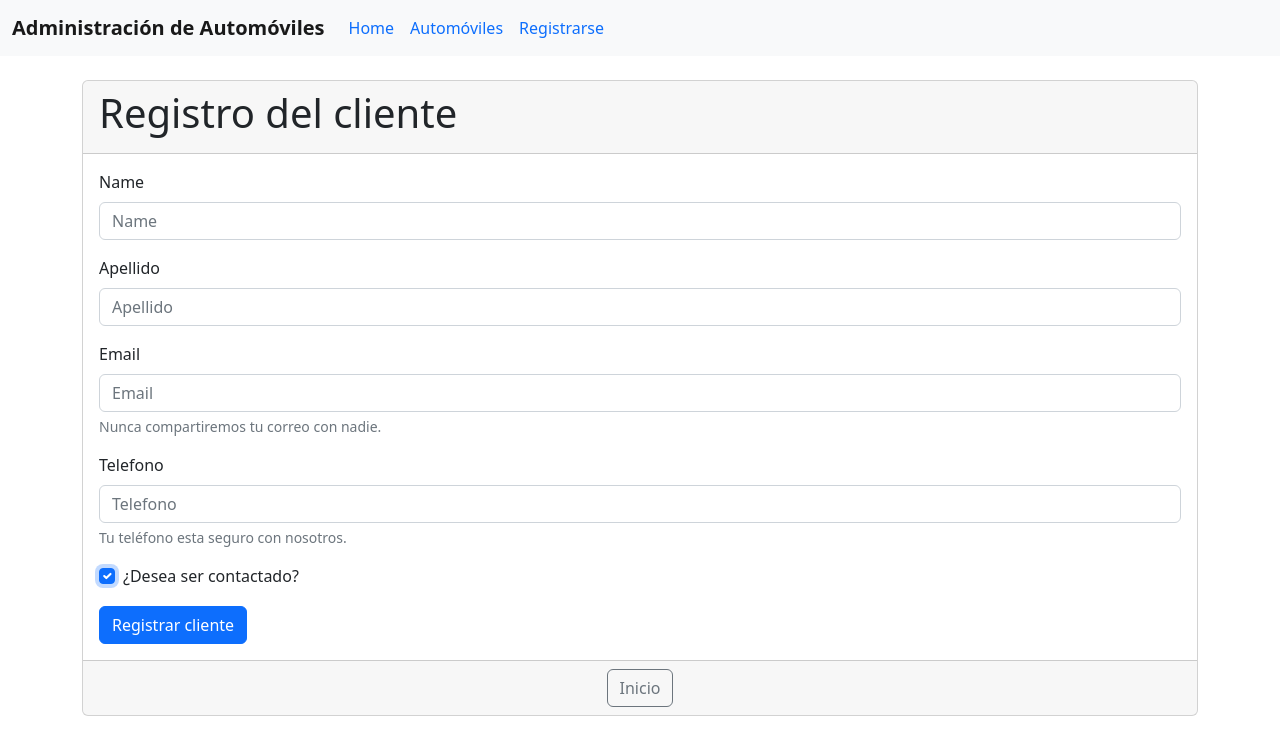
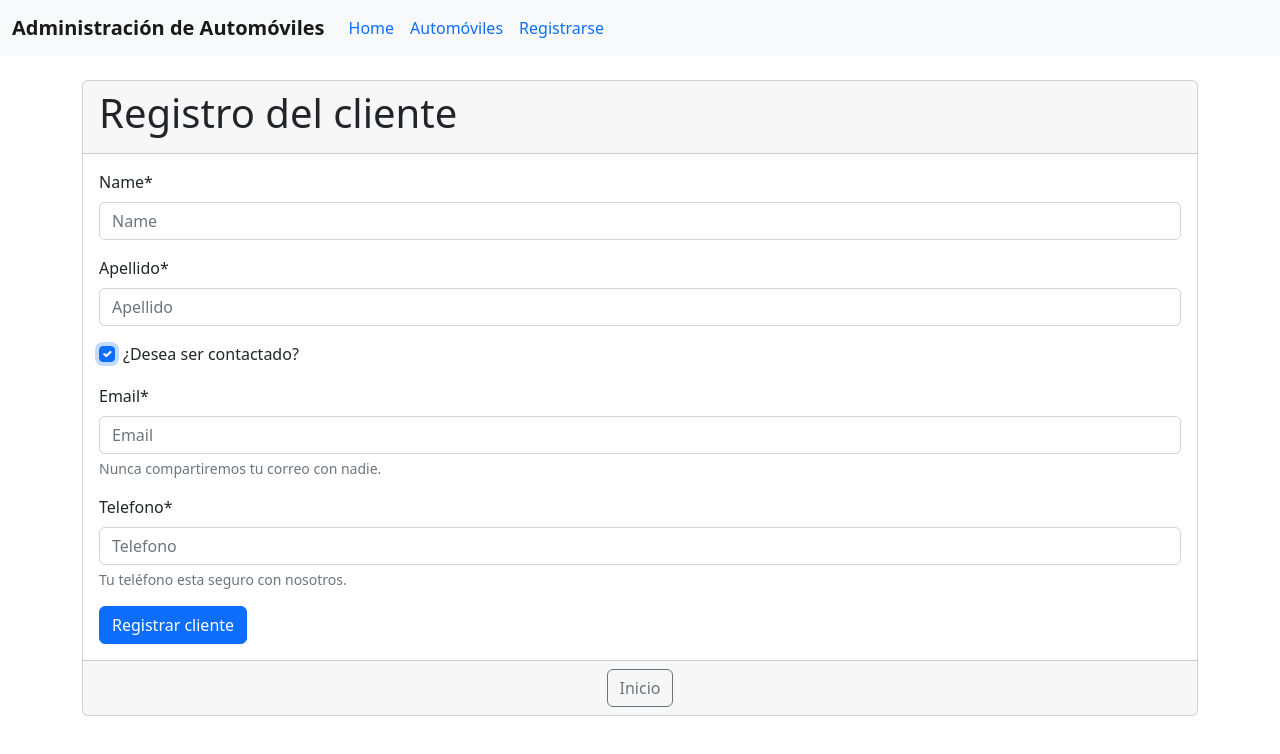
Before and after one commit to realmiranda/ejercicioGit, an Angular app: page /signup in a window 1280 px wide. Both pictures are taken after a click on the checkbox "¿Desea ser contactado?". Shown: the top 754 px of the page. Built offline with nearby package versions, Linux system fonts and the light colour scheme.

Commit message:
Actualizacion

```diff
--- a/src/app/data/car.ts
+++ b/src/app/data/car.ts
@@ -6,7 +6,8 @@ export const CAR_HEADER = [
   { id: "modelo", label: "Modelo"},
   { id: "anio", label: "Año"},
   { id: "calificacion", label: "Calificación"},
-  { id: "usuario", label: "Usuario"},
+  { id: "usuario", label: "Creado por:"},
+  { id: "usuario_mod", label: "Actualizado por:"},
 ];
 
 export const CAR_LIST = [
--- a/src/app/interfaces/car.ts
+++ b/src/app/interfaces/car.ts
@@ -8,6 +8,7 @@ export interface Auto {
   anio: number,
   calificacion: number,
   usuario?: string,
+  usuario_mod?: string,
 
   name?: string,
   color?: string,
--- a/src/app/pages/car-details/car-details.component.html
+++ b/src/app/pages/car-details/car-details.component.html
@@ -27,7 +27,7 @@
                 type="text"
                 [ngClass]="{'form-control-plaintext': !isEditable, 'form-control': isEditable}"
                 id="code"
-                formControlName="codigo">
+                formControlName="codigo" required>
             </div>
           </div>
           <div class="mb-3 row">
@@ -37,7 +37,8 @@
                 type="text"
                 [ngClass]="{'form-control-plaintext': !isEditable, 'form-control': isEditable}"
                 id="marca"
-                formControlName="marca">
+                formControlName="marca" required>
+              <app-validation-message [submitted]="wasValidated" [control]="formCar.controls['marca']"/>
             </div>
           </div>
           <div class="mb-3 row">
@@ -47,7 +48,8 @@
                 type="text"
                 [ngClass]="{'form-control-plaintext': !isEditable, 'form-control': isEditable}"
                 id="model"
-                formControlName="modelo">
+                formControlName="modelo" required>
+              <app-validation-message [submitted]="wasValidated" [control]="formCar.controls['modelo']"/>
             </div>
           </div>
           <div class="mb-3 row">
@@ -57,7 +59,8 @@
                 type="text"
                 [ngClass]="{'form-control-plaintext': !isEditable, 'form-control': isEditable}"
                 id="year"
-                formControlName="anio">
+                formControlName="anio" required minlength="4">
+              <app-validation-message [submitted]="wasValidated" [control]="formCar.controls['anio']"/>
             </div>
           </div>
           <div class="mb-3 row">
@@ -69,7 +72,8 @@
                 [ngClass]="{'form-control-plaintext': !isEditable, 'form-control': isEditable}"
                 id="stars"
                 formControlName="calificacion"
-                *ngIf="isEditable">
+                *ngIf="isEditable" required>
+              <app-validation-message [submitted]="wasValidated" [control]="formCar.controls['calificacion']"/>
             </div>
           </div>
         </form>
--- a/src/app/pages/car-list/car-list.component.html
+++ b/src/app/pages/car-list/car-list.component.html
@@ -15,7 +15,7 @@
         <label>FILTRAR POR:</label>
       </div>
       <div class="col-md-12">
-        <input type="text" class="form-control w-100" [(ngModel)]="filterBy" (input)="getCars()"/>
+        <input type="text" class="form-control w-100" [(ngModel)]="filterBy" (input)="filterCars()"/>
       </div>
     </div>
     <div class="row">
@@ -34,7 +34,7 @@
     <table class="table" *ngIf="carList.length > 0">
       <thead>
         <tr>
-          <th colspan="7">
+          <th colspan="8">
             <button class="btn btn-success" (click)="toggleImage()">
               {{ showImage ? "Ocultar" : "Mostrar"}} Imágenes
             </button>
@@ -83,6 +83,7 @@
             <app-star [rating]="car.calificacion" (starClick)="onClickStar($event)"></app-star>
           </td>
           <td>{{car.usuario}}</td>
+          <td>{{car.usuario_mod}}</td>
           <td class="pointer text-danger text-center">
             <div class="btn-group" role="group" aria-label="Basic mixed styles example">
               <a class="btn btn-sm btn-primary" [routerLink]="['/car', car.id]">Ver</a>
@@ -130,7 +131,7 @@
           </div>
           <div class="mb-3">
             <label class="form-label" for="inputYear">Año</label>
-            <input type="text" class="form-control" id="inputYear" placeholder="Year" formControlName="anio" required maxlength="4">
+            <input type="text" class="form-control" id="inputYear" placeholder="Year" formControlName="anio" required minlength="4">
             <app-validation-message [submitted]="wasValidated" [control]="formCar.controls['anio']"/>
           </div>
           <div class="mb-3">
--- a/src/app/pages/car-list/car-list.component.ts
+++ b/src/app/pages/car-list/car-list.component.ts
@@ -45,7 +45,7 @@ export class CarListComponent implements OnInit {
       codigo: new FormControl("", [Validators.required]),
       marca: new FormControl("", [Validators.required]),
       modelo: new FormControl("", [Validators.required]),
-      anio: new FormControl("", [Validators.required]),
+      anio: new FormControl("", [Validators.required, Validators.min(4)]),
       calificacion: new FormControl(0, [Validators.required]),
     });
   }
@@ -57,6 +57,10 @@ export class CarListComponent implements OnInit {
     this.myModal = new bootstrap.Modal(element);
   }
 
+  filterCars(): void {
+    this.currentPage = 1;
+    this.getCars();
+  }
 
   getCars(): void {
     this.carsService.getCarList(this.filterBy, this.itemsPerPage, this.currentPage).subscribe(
--- a/src/app/pages/signup/signup.component.html
+++ b/src/app/pages/signup/signup.component.html
@@ -6,31 +6,35 @@
   <div class="card-body">
     <form [formGroup]="formClient" class="row">
       <div class="mb-3">
-        <label class="form-label" for="inputName">Name</label>
-        <input type="text" class="form-control" id="inputName" placeholder="Name" formControlName="nombre">
+        <label class="form-label" for="inputName">Name*</label>
+        <input type="text" class="form-control" id="inputName" placeholder="Name" formControlName="nombre" required>
+        <app-validation-message [submitted]="wasValidated" [control]="formClient.controls['nombre']"/>
       </div>
       <div class="mb-3">
-        <label class="form-label" for="inputLastName">Apellido</label>
-        <input type="text" class="form-control" id="inputLastName" placeholder="Apellido" formControlName="apellido">
+        <label class="form-label" for="inputLastName">Apellido*</label>
+        <input type="text" class="form-control" id="inputLastName" placeholder="Apellido" formControlName="apellido" required>
+        <app-validation-message [submitted]="wasValidated" [control]="formClient.controls['apellido']"/>
       </div>
       <div class="mb-3">
-        <label class="form-label" for="inputEmail">Email</label>
-        <input type="text" class="form-control" id="inputEmail" placeholder="Email" formControlName="email">
+        <div class="form-check">
+          <input class="form-check-input" type="checkbox" id="checkRemember" formControlName="contact">
+          <label class="form-check-label" for="checkRemember">¿Desea ser contactado?</label>
+        </div>
+      </div>
+      <div class="mb-3" *ngIf="formClient.controls['contact'].value">
+        <label class="form-label" for="inputEmail">Email*</label>
+        <input type="text" class="form-control" id="inputEmail" placeholder="Email" formControlName="email" required>
+        <app-validation-message [submitted]="wasValidated" [control]="formClient.controls['email']"/>
         <div class="form-text" id="emailHelp">
           Nunca compartiremos tu correo con nadie.
         </div>
       </div>
-      <div class="mb-3">
-        <label class="form-label" for="inputPhone">Telefono</label>
-        <input type="email" class="form-control" id="inputPhone" placeholder="Telefono" formControlName="telefono">
+      <div class="mb-3" *ngIf="formClient.controls['contact'].value">
+        <label class="form-label" for="inputPhone">Telefono*</label>
+        <input type="email" class="form-control" id="inputPhone" placeholder="Telefono" formControlName="telefono" required maxlength="10">
+        <app-validation-message [submitted]="wasValidated" [control]="formClient.controls['telefono']"/>
         <div class="form-text" id="phoneHelp">
           Tu teléfono esta seguro con nosotros.
-        </div>
-      </div>
-      <div class="mb-3">
-        <div class="form-check">
-          <input class="form-check-input" type="checkbox" id="checkRemember">
-          <label class="form-check-label" for="checkRemember">¿Desea ser contactado?</label>
         </div>
       </div>
 
--- a/src/app/pages/signup/signup.component.ts
+++ b/src/app/pages/signup/signup.component.ts
@@ -1,7 +1,7 @@
 import {Component, OnInit} from '@angular/core';
 import {Router} from "@angular/router";
 import {Client, Response} from "../../interfaces/client";
-import {FormControl, FormGroup, Validators} from "@angular/forms";
+import {FormControl, FormGroup, ValidatorFn, Validators} from "@angular/forms";
 import {ClientsService} from "../../services/clients.service";
 import {HttpErrorResponse} from "@angular/common/http";
 
@@ -13,7 +13,7 @@ import {HttpErrorResponse} from "@angular/common/http";
 export class SignupComponent implements OnInit{
   title: string = "Registro del cliente";
   client: Client;
-  contact: boolean = false;
+  wasValidated: boolean = false;
 
   formClient: FormGroup;
 
@@ -21,9 +21,14 @@ export class SignupComponent implements OnInit{
     this.formClient = new FormGroup({
       nombre: new FormControl("", [Validators.required]),
       apellido: new FormControl("", [Validators.required]),
-      email: new FormControl("", [Validators.required, Validators.email]),
-      telefono: new FormControl("", [Validators.required]),
+      email: new FormControl("", [this.createContactValidator, Validators.email]),
+      telefono: new FormControl("", [this.createContactValidator]),
+      contact: new FormControl(false, [Validators.required]),
     });
+  }
+
+  private readonly createContactValidator: ValidatorFn = c => {
+    return c.value.contact? Validators.required(c) : Validators.nullValidator(c);
   }
 
   ngOnInit(): void {
@@ -31,12 +36,14 @@ export class SignupComponent implements OnInit{
 
   handleSubmit(e: Event): void {
     const { value, valid } = this.formClient;
+    this.wasValidated = true;
 
     if (valid) {
       this.clientService.addClient(value).subscribe((response: Response) => {
           alert(response.mensaje);
 
           if (response.codigo == 1) {
+            this.wasValidated = false;
             this._router.navigate(["/list"]);
           }
         },
@@ -47,6 +54,7 @@ export class SignupComponent implements OnInit{
           message += errorHttp.error.error?.email ? (' - ' + errorHttp.error.error?.email) : "";
           message += errorHttp.error.error?.telefono ? (' - ' + errorHttp.error.error?.telefono) : "";
           alert(message);
+          this.wasValidated = false;
         });
     }
   }
```
Also changed, not shown: src/app/pages/car-details/car-details.component.ts (+12 -5 lines).
